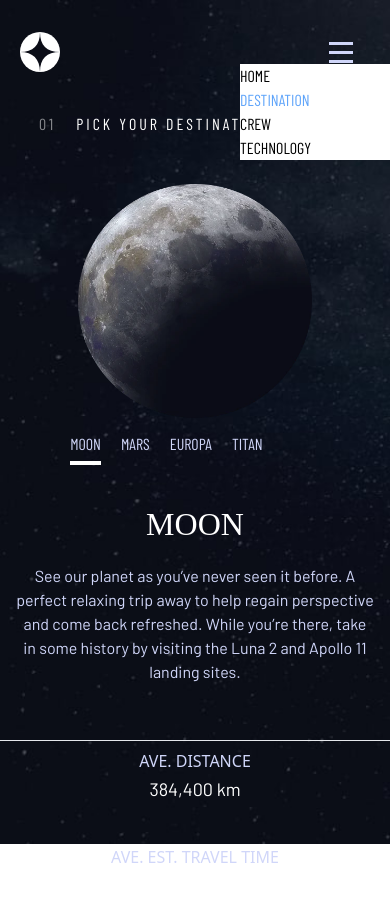
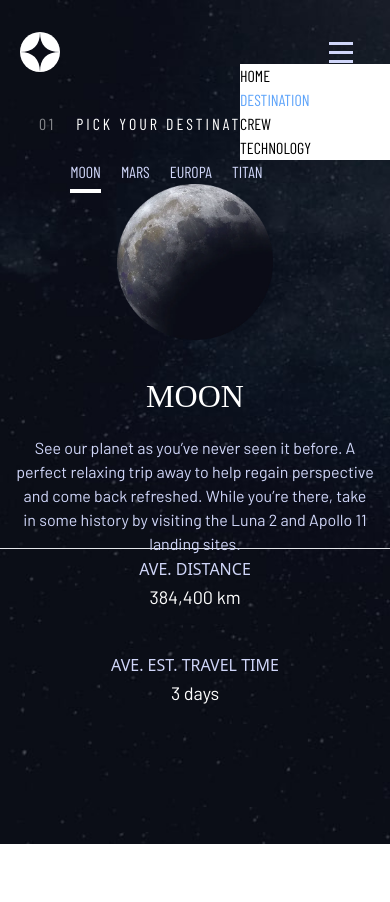
Before and after one commit to Agyanim/space-tourism-website, a React (Vite) app: page /destination in a window 390 px wide. Shown: the top 902 px of the page. After the commit the page ends 844 px from the top, so only its background shows below. Built offline with nearby package versions, Linux system fonts and the light colour scheme; a web font is replaced by a local one.

Commit message:
mobile view

```diff
--- a/src/components/DestinationCard.jsx
+++ b/src/components/DestinationCard.jsx
@@ -2,17 +2,18 @@ import React from "react";
 const DestinationCard = ({ Image, Name, Description, Distance, Travel }) => {
   return (
     <div>
-      <div className="flex flex-col lg:flex-row w-[100vw] justify-center items-center gap-[10rem] lg:gap-[17rem] ">
+      <div className="flex flex-col lg:flex-row w-[100vw] justify-center items-center gap-[rem] lg:gap-[17rem] ">
         {/* Globe image section */}
-        <section className="w-[60%] lg:w-[30%] flex justify-center items-center lg:ml-2">
+        <section className="w-[40%] lg:w-[30%] flex justify-center items-center lg:ml-2">
           <img className="w-[16rem]" src={Image} alt="globe" />
         </section>
         <section className="lg:w-[32%] text-primaryWhite">
-          <div className="mt-[-20%] lg:mt-5 lg:w-full ">
+          <div className="relative top-[2rem] lg:mt-5 lg:w-full ">
             <h1 className=" overflow-hidden text-[2rem] md:text-[4rem] uppercase text-center md:text-left">{Name}</h1>
             <p className=" mb-10 text-base p-4  md:text-lg text-primaryGray text-center md:text-left">{Description}</p>
           </div>
-          <hr className="lg:w-[75%]" />
+          {/* horizontal line */}
+          <hr className="mt-[-2rem] md:mt-0 lg:w-[75%]" />
           <div className="flex flex-col lg:flex-row justify-center items-center md:items-start md:justify-start gap-10 md:gap-20 p-2">
             <section >
               <h6 className="text-primaryGray">AVE. DISTANCE</h6>
--- a/src/components/DestinationSelectorCard.jsx
+++ b/src/components/DestinationSelectorCard.jsx
@@ -11,7 +11,7 @@ const active="destination-lbl border-b-4 "
 const normal="destination-lbl"
 
   return (
-    <div className='relative top-[17rem] md:top-0 flex gap-5 ml-[18%] lg:gap-14 lg:w-1/4 lg:ml-[59.5%]'>
+    <div className='relative top-[17re] md:top-0 flex gap-5 ml-[18%] lg:gap-14 lg:w-1/4 lg:ml-[59.5%]'>
         <div>
             <label className={+destinationSelector===0? active:normal} htmlFor="0">{menuData[0]}</label>
             <input className="hidden" type="radio" name='selector' id='0' onClick={selectIdHandler} />
```
